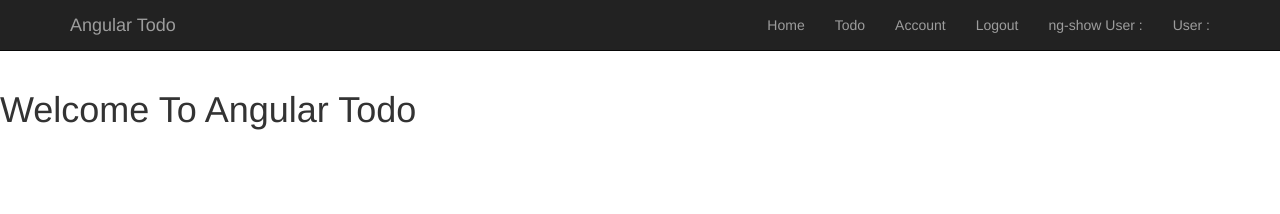
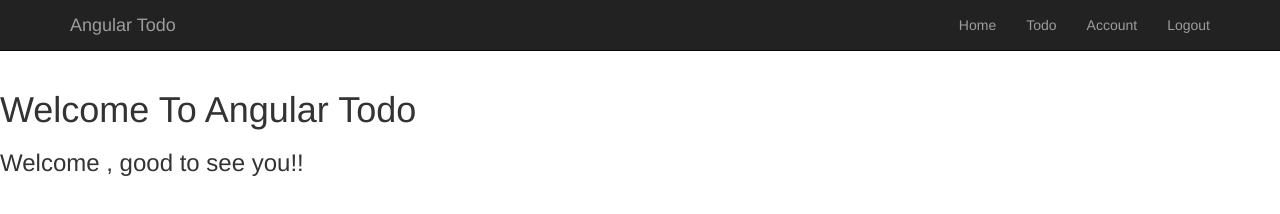
Before and after one commit to phillp01/angular-todo, a website: page index.html at #/logout in a window 1280 px wide. Drawn offline with nearby package versions, Linux system fonts and the light colour scheme; some packages are replaced by stand-ins of ours; a script that the page names is missing.

Commit message:
Fixed Nav updating issue

```diff
--- a/index.html
+++ b/index.html
@@ -16,7 +16,7 @@
     </style>
 </head>
 <body>
-<nav-bar></nav-bar>
+
     <div ng-view>
 
     </div>
--- a/js/controller.js
+++ b/js/controller.js
@@ -1,6 +1,8 @@
 angular.module('RouteControllers', [])
-	.controller('HomeController', function($scope)	{
+
+	.controller('HomeController', function($scope,store)	{
 		$scope.title = "Welcome To Angular Todo";
+		//$scope.username = store.get('username');
 	})
 	.controller('RegisterController', function($scope, $location, UserAPIService, store)	{
 
@@ -154,7 +156,7 @@ angular.module('RouteControllers', [])
 	.controller('NavbarController', function($scope, store)	{
 
 			if (store.get('authToken'))	{
-			$scope.username = "User : " + store.get('username');
+				$scope.username = store.get('username');
 				$scope.loggedInStatusRoute = "#/logout"
 				$scope.loggedInStatusName = "Logout"
 				}else	{
--- a/templates/directives/navigation.html
+++ b/templates/directives/navigation.html
@@ -1,5 +1,5 @@
 <nav class="navbar navbar-inverse navbar-fixed-top">
-  <div class="container">
+    <div class="container">
 		<div class="navbar-header">
  			<a class="navbar-brand" href="#/">Angular Todo</a>
  		</div>
@@ -7,12 +7,15 @@
  			<li><a href="#/">Home</a></li>
  			<li class=""><a href="#/todo">Todo</a></li>
  			<li><a href="#/accounts/register">Account</a></li>
-      <li><a href={{loggedInStatusRoute}}>{{loggedInStatusName}}</a></li>
-      <li ng-show="{{username}}" class="ng-show"><a href="#">ng-show {{username}}</a>
-      <li></li>
-      <li><a>{{username}}</a></li>
-      <div id="user"></div>
-      <script>
+
+
+            <li ng-show="username"><a href="#/logout">Logout {{username}}</a></li>
+            <li ng-hide="username"><a href="#/login">Login</a></li>
+
+
+
+
+        <script>
 
         // if(localStorage.authToken)  {
         //   document.getElementById("loggedStatus").innerHTML = "<a href='#/logout'>Logout</a>";
@@ -22,7 +25,7 @@
         //   document.getElementById("loggedInUser").innerHTML = "";
         // }
 
-      </script>
+        </script>
  		</ul>
  	</div>
 </nav>
--- a/templates/home.html
+++ b/templates/home.html
@@ -1,4 +1,5 @@
+<nav-bar></nav-bar>
 <div>
 	<h1>{{title}}</h1>
-	<h3>{{title2}}</h3>
+	<h3>Welcome {{username}}, good to see you!!</h3>
 </div>
```
Also changed, not shown: templates/loggedOut.html (+1 -0 lines), templates/login.html (+1 -0 lines), templates/register.html (+1 -0 lines), templates/todo.html (+1 -0 lines). Lines whose indentation alone changed are shown as unchanged.
